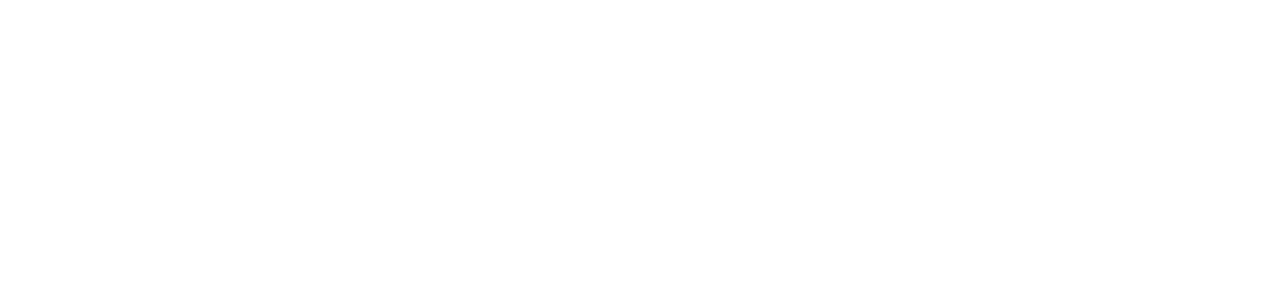
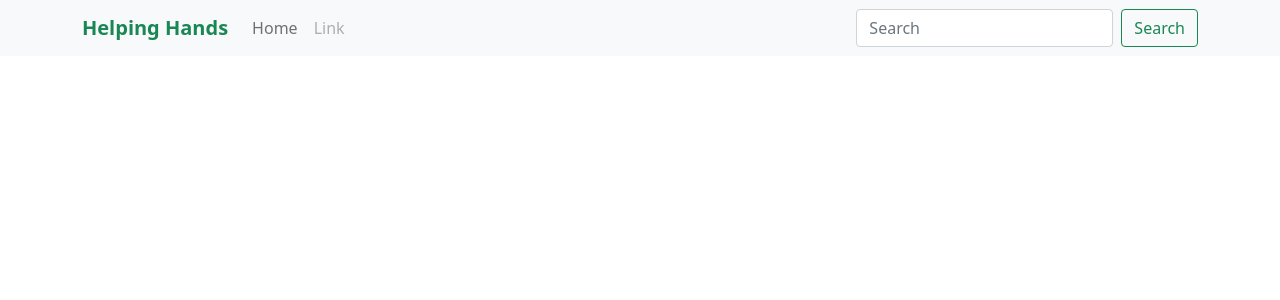
Before and after one commit to FahamidulDipro/helping-hands, a React (Create React App) app: page / in a window 1280 px wide. Shown: the top 300 px of the page. Built offline with nearby package versions, Linux system fonts and the light colour scheme.

Commit message:
navbar added

```diff
--- a/package.json
+++ b/package.json
@@ -6,8 +6,11 @@
     "@testing-library/jest-dom": "^5.16.4",
     "@testing-library/react": "^13.1.1",
     "@testing-library/user-event": "^13.5.0",
+    "bootstrap": "^5.1.3",
     "react": "^18.0.0",
+    "react-bootstrap": "^2.3.0",
     "react-dom": "^18.0.0",
+    "react-router-dom": "^6.3.0",
     "react-scripts": "5.0.1",
     "web-vitals": "^2.1.4"
   },
--- a/src/App.js
+++ b/src/App.js
@@ -1,10 +1,12 @@
-import logo from './logo.svg';
-import './App.css';
+import logo from "./logo.svg";
+import "./App.css";
+import "bootstrap/dist/css/bootstrap.min.css";
+import Navigation from "./components/Navigation/Navigation";
 
 function App() {
   return (
     <div className="App">
-
+      <Navigation></Navigation>
     </div>
   );
 }
--- /dev/null
+++ b/src/components/Navigation/Navigation.js
@@ -0,0 +1,37 @@
+import React from 'react';
+import { Button, Container, Form, FormControl, Nav, Navbar, NavDropdown } from 'react-bootstrap';
+
+const Navigation = () => {
+    return (
+        <Navbar bg="light" expand="lg">
+        <Container >
+          <Navbar.Brand href="#" className='fw-bold text-success'>Helping Hands</Navbar.Brand>
+          <Navbar.Toggle aria-controls="navbarScroll" />
+          <Navbar.Collapse id="navbarScroll" >
+            <Nav
+              className="me-auto my-2 my-lg-0"
+              style={{ maxHeight: '100px' }}
+              navbarScroll
+            >
+              <Nav.Link href="#action1">Home</Nav.Link>
+
+              <Nav.Link href="#" disabled>
+                Link
+              </Nav.Link>
+            </Nav>
+            <Form className="d-flex">
+              <FormControl
+                type="search"
+                placeholder="Search"
+                className="me-2"
+                aria-label="Search"
+              />
+              <Button variant="outline-success">Search</Button>
+            </Form>
+          </Navbar.Collapse>
+        </Container>
+      </Navbar>
+    );
+};
+
+export default Navigation;
--- a/src/index.js
+++ b/src/index.js
@@ -1,14 +1,17 @@
-import React from 'react';
-import ReactDOM from 'react-dom/client';
-import './index.css';
-import App from './App';
-import reportWebVitals from './reportWebVitals';
+import React from "react";
+import ReactDOM from "react-dom/client";
+import "./index.css";
+import App from "./App";
+import reportWebVitals from "./reportWebVitals";
+import { BrowserRouter } from "react-router-dom";
 
-const root = ReactDOM.createRoot(document.getElementById('root'));
+const root = ReactDOM.createRoot(document.getElementById("root"));
 root.render(
-  <React.StrictMode>
-    <App />
-  </React.StrictMode>
+  <BrowserRouter>
+    <React.StrictMode>
+      <App />
+    </React.StrictMode>
+  </BrowserRouter>
 );
 
 // If you want to start measuring performance in your app, pass a function
```
Also changed, not shown: firebase.json (added), 2 other files (tests, documents, lock files or other folders).
